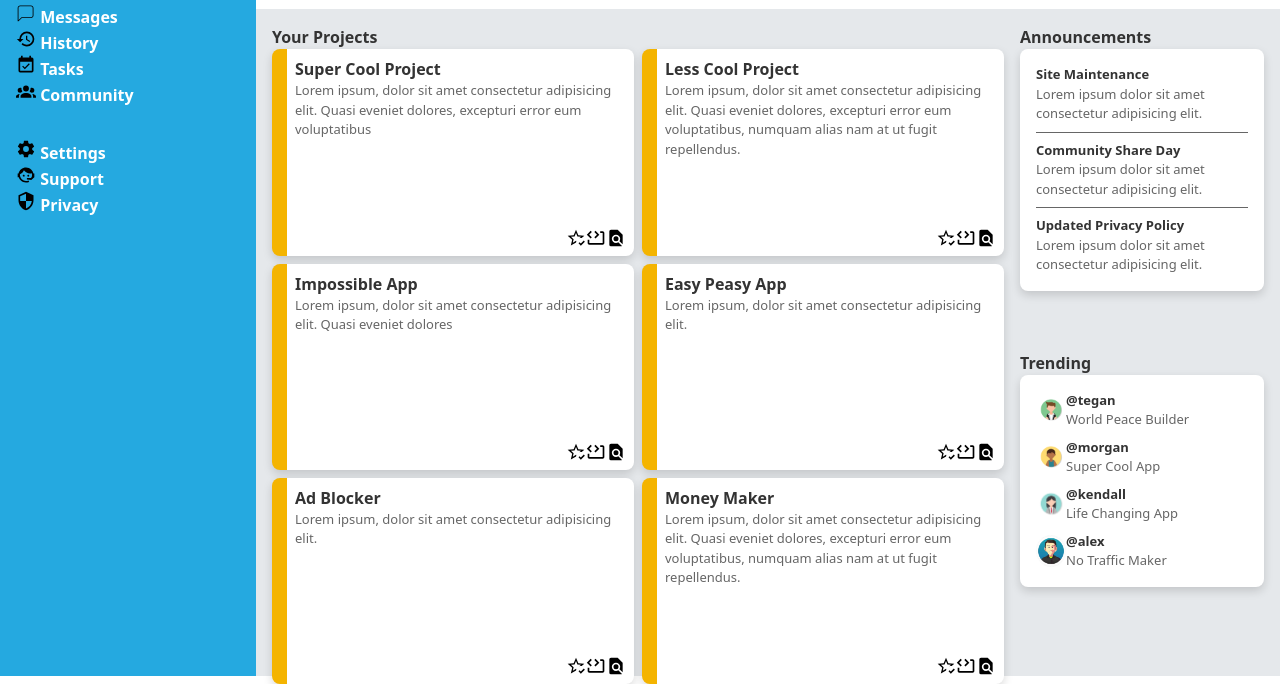
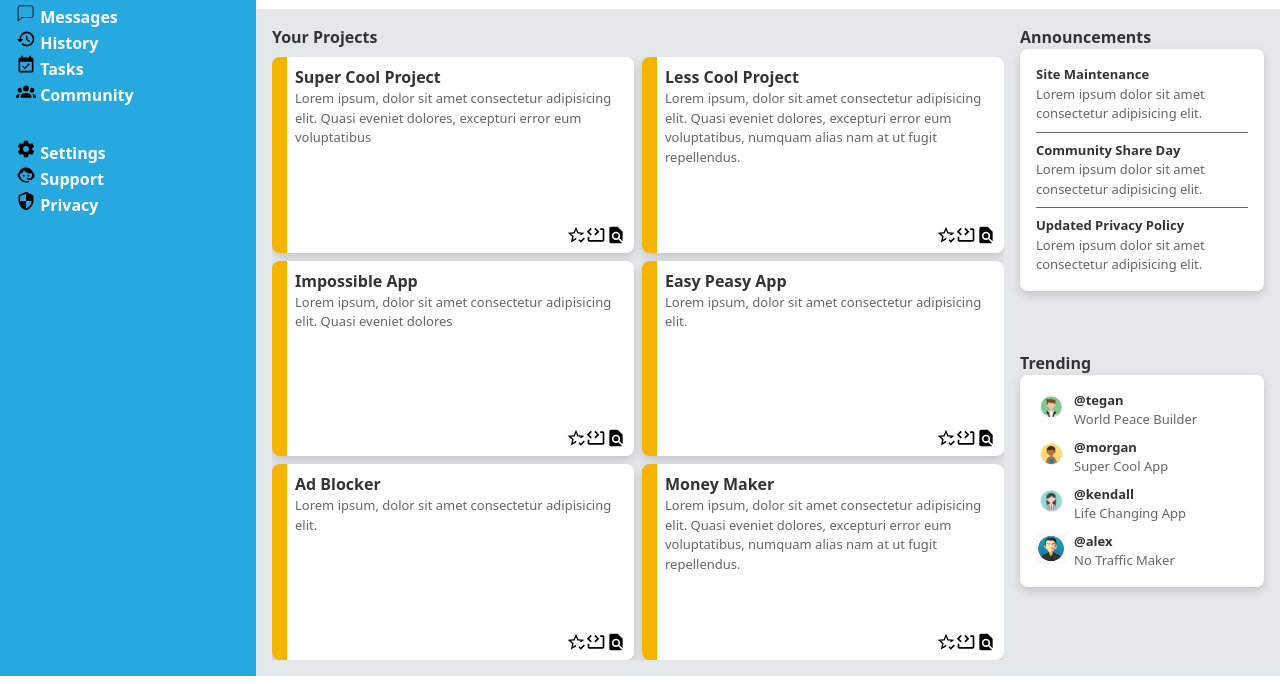
Before and after one commit to alihaider1145/dashboard, a plain HTML site: page index.html in a window 1280 px wide. Shown: the part 124-808 px from the top of the page. Drawn offline with Linux system fonts and the light colour scheme.

Commit message:
Fix shrinking and scrollbars

```diff
--- a/index.html
+++ b/index.html
@@ -5,7 +5,7 @@
     <meta name="viewport" content="width=device-width, initial-scale=1.0">
     <link rel="stylesheet" href="./style.css">
     <title>TOP Dashboard</title>
-</head>
+</head><i></i>
 <body>
     <section class="header">
         <div class="header__top">
@@ -160,7 +160,7 @@
                         <b>Money Maker</b><br>
                         Lorem ipsum, dolor sit amet consectetur adipisicing elit.
                         Quasi eveniet dolores, excepturi error eum voluptatibus, numquam
-                        alias nam at ut fugit repellendus. <br>
+                        alias nam at ut fugit repellendus.<br>
                     </p>
                     <div class="main__card-icon">
                         <img src="./assets/star-check-outline.svg" alt="Like" class="icon">
--- a/style.css
+++ b/style.css
@@ -30,12 +30,11 @@ a {
 }
 
 html, body {
-  height: 100%;
-  width: 100%;
   line-height: 1.5;
   font-family: system-ui, sans-serif;
   background: #fff;
   color: #000;
+  overflow: hidden;
 }
 
 html {
@@ -98,11 +97,16 @@ b{
     align-items: stretch;
     padding: 16px;
     gap: 16px;
+    height: 100%;
+    min-height: 0;
 }
 
 .main__project{
   grid-column: 1 / 2;
   grid-row: 1 / 3;
+
+  display: grid;
+  grid-template-rows: auto 1fr;
 }
 
 .main__project b{
@@ -114,8 +118,9 @@ b{
   grid-template-columns: repeat(2 , 1fr);
   grid-template-rows: repeat(3, 1fr);
   gap: 8px;
-  width: 100%;
-  height: 100%;
+
+  min-height: 0;
+  overflow-y: auto;
 }
 
 .main__project-card{
@@ -144,11 +149,17 @@ b{
 .main__announcement{
   grid-column: 2 / 3;
   grid-row: 1 / 2;
+  min-height: 0;
+  display: flex;
+  flex-direction: column;
 }
 
 .main__trending{
   grid-column: 2 / 3;
   grid-row: 2 / 3;
+  min-height: 0;
+  display: flex;
+  flex-direction: column;
 }
 
 .main__announcement-container{
@@ -161,6 +172,8 @@ b{
   display: flex;
   gap: 8px;
   flex-direction: column;
+  min-height: 0;
+  overflow-y: auto;
 }
 
 .main__announcement span{
@@ -179,9 +192,8 @@ b{
   display: flex;
   flex-direction: column;
   gap: 8px;
-  align-self: stretch;
-  justify-self: stretch;
-
+  min-height: 0;
+  overflow-y: auto;
 }
 
 .main__trending-one,
@@ -189,16 +201,14 @@ b{
 .main__trending-three,
 .main__trending-four{
   display: flex;
+  gap: 8px;
   font-size: small;
-  align-items: center;
 }
 
 .main__trending-icon img{
+  display: inline-block;
   min-width: 3rem;
   min-height: 3rem;
-  object-fit: cover;
-  border-radius: 50%;
-  display: block;
 }
 
 .main__trending-icon{
```
